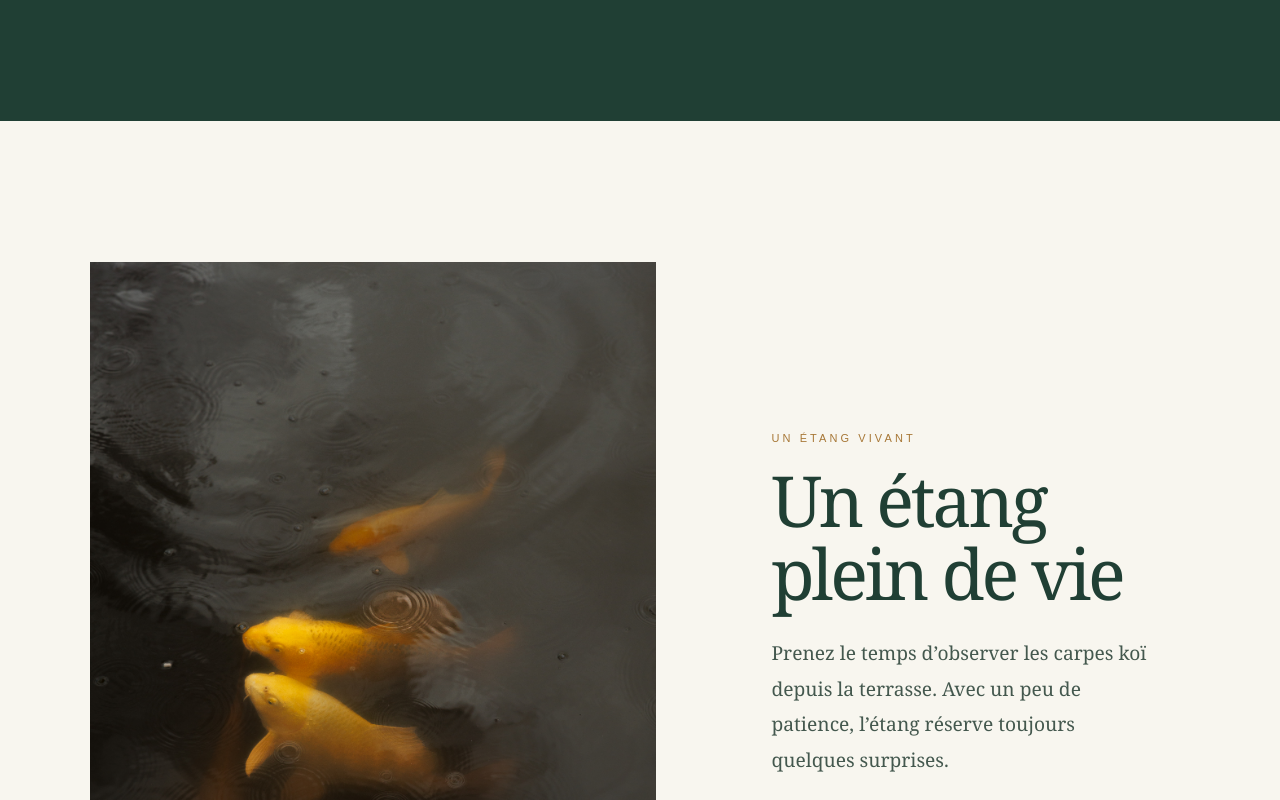
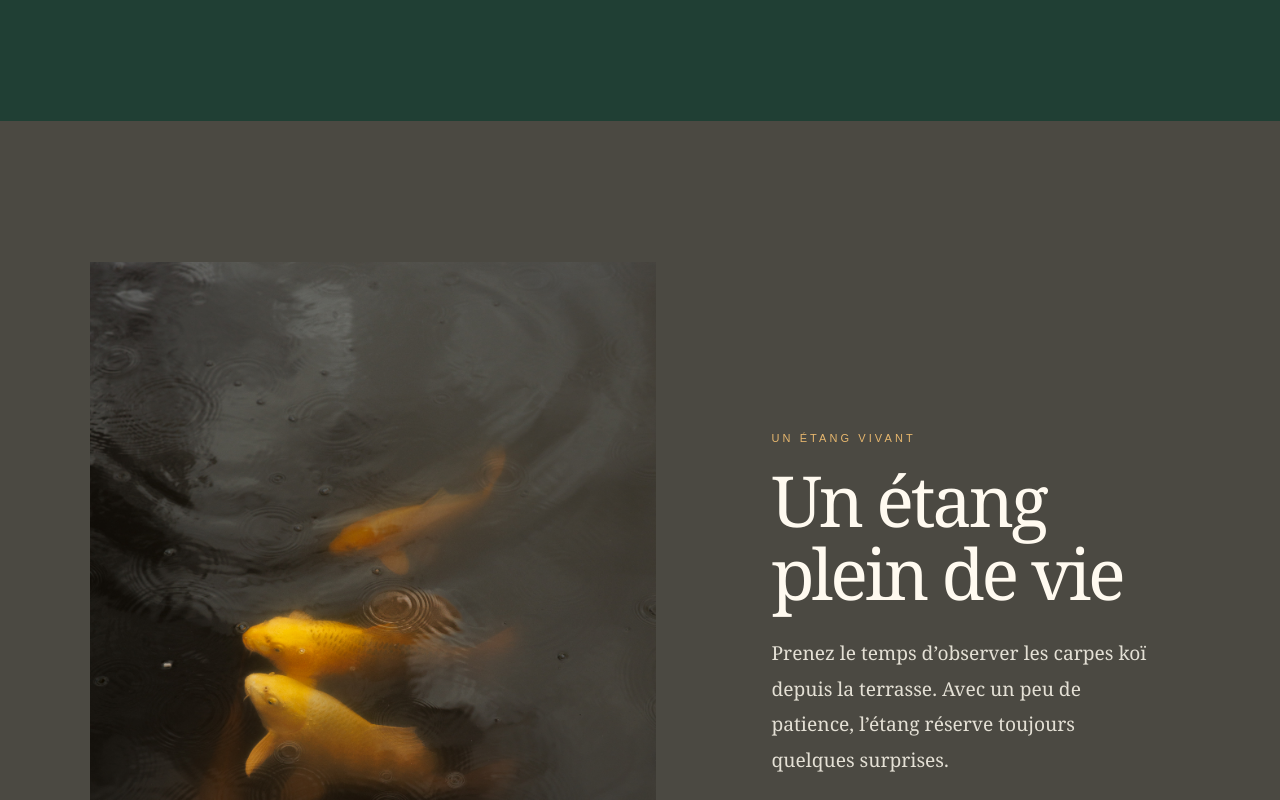
Before and after one commit to getouttherefr-coder/get-out-there, a plain HTML site: page index.html in a window 1280 px wide. Shown: the part 2940-3740 px from the top of the page. Drawn offline with Linux system fonts and the light colour scheme.

Commit message:
Update index.html

```diff
--- a/index.html
+++ b/index.html
@@ -114,6 +114,12 @@ footer{padding:85px 24px 65px}footer strong{font-size:clamp(28px,4vw,50px)}
 @media(max-width:800px){header{padding:18px 20px}.hero{min-height:88svh;padding:145px 25px 85px}.hero h1{font-size:clamp(70px,15vw,125px)}.section{padding:85px 24px}.intro,.story-grid{grid-template-columns:1fr;gap:35px}.intro img,.story-grid img{height:440px}.experience-visuals{grid-template-columns:repeat(3,minmax(0,1fr));gap:0}.experience-visuals img,.experience-visuals figure:first-child img,.experience-visuals figure:nth-child(2) img,.experience-visuals figure:nth-child(3) img{height:280px}.experience-visuals figcaption{padding:18px 10px 0}.experience-visuals strong{font-size:19px}.experience-visuals figcaption{font-size:13px}.extras-grid{grid-template-columns:1fr 1fr;gap:15px}.extras-grid article:first-child img,.extras-grid article:nth-child(2) img{height:290px}.gallery-grid{gap:7px}.gallery-grid img,.gallery-grid img:nth-child(n+4){height:220px}.gallery-grid img:first-child{height:447px}}
 @media(max-width:540px){.hero h1{font-size:clamp(66px,18vw,95px)}.hero p{font-size:19px}.heading,.intro h2{font-size:clamp(45px,11vw,68px)}.intro img,.story-grid img{height:390px}.experience-visuals{grid-template-columns:repeat(3,minmax(0,1fr))}.experience-visuals img,.experience-visuals figure:first-child img,.experience-visuals figure:nth-child(2) img,.experience-visuals figure:nth-child(3) img{height:185px}.experience-visuals figcaption{padding:15px 6px 0;font-size:11px}.experience-visuals strong{font-size:16px;line-height:1.2}.extras-grid{grid-template-columns:1fr 1fr;gap:12px}.extras-grid article:first-child img,.extras-grid article:nth-child(2) img{height:220px}.extras-grid h3{font-size:23px}.extras-grid p{font-size:14px}.gallery-grid img,.gallery-grid img:nth-child(n+4){height:160px}.gallery-grid img:first-child{height:327px}}
 @media(prefers-reduced-motion:reduce){*,*:before,*:after{transition:none!important;animation:none!important}}
+
+/* Teinte inspirée de l’eau autour des carpes koï */
+.koi-section{background:#4b4942;color:#fffaf0}
+.koi-section .heading{color:#fffaf0}
+.koi-section .copy{color:#e4e0d5}
+.koi-section .section-label{color:#e7b76e}
 </style>
 <style>
 /* V4 : une seule présentation par thème, sous chaque photographie */
@@ -131,7 +137,7 @@ footer{padding:85px 24px 65px}footer strong{font-size:clamp(28px,4vw,50px)}
 <section class="hero" id="accueil"><div class="hero-inner"><div class="eyebrow">Dordogne · Parcoul-Chenaud</div><h1>GET OUT<br/>THERE</h1><p>Une cabane sur l’eau, rien que pour vous, au milieu de la nature</p><a class="button" href="#experience">Découvrir l’expérience</a></div></section>
 <section class="section"><div class="intro" id="concept"><div><div class="section-label">Bienvenue au bord de l’eau</div><h2>Un autre rythme, au fil de l’eau</h2><p>Au bout d’un chemin dans la forêt, l’étang apparaît. La barque vous attend pour rejoindre votre cabane flottante, posée au milieu de l’eau. Ici, on prend le temps de s’installer, de regarder autour de soi et de profiter du calme.</p><p>Un lieu à part, pour se retrouver à deux ou partager quelques jours loin du quotidien, sans renoncer au confort.</p></div><div><img alt="Cabane flottante sur l'étang et ponton d'accès" loading="lazy" src="images/6C8A7413.jpg"/></div></div></section>
 <section class="section features" id="experience"><div class="section-label">L’expérience GET OUT THERE</div><h2 class="heading">La vie sur l’eau, tout simplement</h2><div class="experience-visuals"><figure><img alt="Cabane flottante discrètement intégrée à son étang naturel" loading="lazy" src="images/6C8A7353.jpg"/><figcaption><strong>Un lodge autonome</strong><span>L’électricité vient du soleil et les eaux usées sont traitées par phytoépuration. Une façon de séjourner au plus près de la nature.</span></figcaption></figure><figure><img alt="Vue aérienne d’une barque à rames sur l’étang" class="boat-photo" loading="lazy" src="images/dji_fly_20260228_172842_447_1772399309366_photo.jpg"/><figcaption><strong>Le plaisir d’arriver en barque</strong><span>Laissez la voiture sur la berge, embarquez et traversez l’étang à votre rythme. Toutes les indications vous sont transmises avant votre arrivée.</span></figcaption></figure><figure><img alt="Ambiance chaleureuse à l’intérieur du lodge" loading="lazy" onerror="this.onerror=null;this.src='images/6C8A7677.jpg'" src="images/poele.jpg"/><figcaption><strong>Bien installé, toute l’année</strong><span>Un vrai lit, une cuisine équipée, du chauffage pour les soirées fraîches et de quoi se rafraîchir en été.</span></figcaption></figure></div></section>
-<section class="section"><div class="story-grid"><img alt="Carpes koï dorées nageant dans l’étang" loading="lazy" src="images/6C8A7550.jpg"/><div><div class="section-label">Un étang vivant</div><h2 class="heading">Un étang plein de vie</h2><p class="copy">Prenez le temps d’observer les carpes koï depuis la terrasse. Avec un peu de patience, l’étang réserve toujours quelques surprises.</p></div></div></section>
+<section class="section koi-section"><div class="story-grid"><img alt="Carpes koï dorées nageant dans l’étang" loading="lazy" src="images/6C8A7550.jpg"/><div><div class="section-label">Un étang vivant</div><h2 class="heading">Un étang plein de vie</h2><p class="copy">Prenez le temps d’observer les carpes koï depuis la terrasse. Avec un peu de patience, l’étang réserve toujours quelques surprises.</p></div></div></section>
 <section class="section extras"><div class="section-label">Prolongez le plaisir</div><h2 class="heading">Quelques plaisirs en plus</h2><div class="extras-grid"><article><img alt="Petit-déjeuner servi face à l’étang" loading="lazy" src="images/6C8A7804.jpg"/><h3>Petit-déjeuner</h3><p>Du pain frais, des viennoiseries et des produits locaux pour commencer la journée tranquillement, face à l’étang.</p></article><article><img alt="Planche apéritive à partager au lodge" loading="lazy" src="images/Photo - 20.png"/><h3>Planche gourmande</h3><p>Fromages, charcuteries et quelques bonnes choses à partager sur la terrasse, sans avoir à repartir faire les courses.</p></article></div><p class="extras-note">Prestations additionnelles sur demande, selon disponibilité et tarifs en vigueur.</p></section>
 <section class="section gallery" id="photos"><div class="section-label">Quelques instants sur place</div><h2 class="heading">Un aperçu de ce qui vous attend</h2><div class="gallery-grid"><img alt="Vue aérienne de la cabane flottante" loading="lazy" src="images/PTSC_0007_20250722211941~2.JPG"/><img alt="Petit déjeuner face à l'étang" loading="lazy" src="images/6C8A7804.jpg"/><img alt="Chambre éclairée à la tombée de la nuit" loading="lazy" src="images/6C8A7677.jpg"/><img alt="Carpes koï dans l'étang" loading="lazy" src="images/6C8A7550.jpg"/><img alt="Barbecue sur la terrasse" loading="lazy" src="images/Photo - 27.png"/></div><p class="image-caption">Quelques images prises sur place, au fil des saisons</p></section>
 <section class="section booking" id="reservation"><div class="section-label">Votre prochaine escapade</div><h2 class="heading">À quand votre séjour sur l’eau ?</h2><p class="copy">Choisissez votre arrivée, puis votre départ. Vous verrez le prix de votre séjour directement, sans mauvaise surprise.</p><div aria-label="Calendrier des disponibilités" class="availability-wrap"><div class="calendar-top"><button aria-label="Mois précédent" class="calendar-arrow" id="cal-prev" type="button">‹</button><h3 id="cal-month">Chargement…</h3><button aria-label="Mois suivant" class="calendar-arrow" id="cal-next" type="button">›</button></div><div aria-live="polite" class="calendar-grid" id="cal-grid"></div><div class="calendar-legend"><span><i class="calendar-key"></i>Disponible</span><span><i class="calendar-key occupied"></i>Indisponible</span><span><i class="calendar-key unknown"></i>Dates non ouvertes</span></div><p class="calendar-status" id="cal-status" role="status">Chargement des disponibilités…</p><div aria-live="polite" class="quote" id="quote"><p class="quote-instruction">Chargement des tarifs…</p></div></div><span aria-label="Réservation bientôt disponible" class="button" style="opacity:.7;cursor:default">Réservation en ligne prochainement</span><p class="booking-note">Pour le moment, ce calendrier permet de consulter les dates et d’estimer le prix de votre séjour. La réservation en ligne arrive bientôt. Les disponibilités sont données à titre indicatif.</p></section>
```
